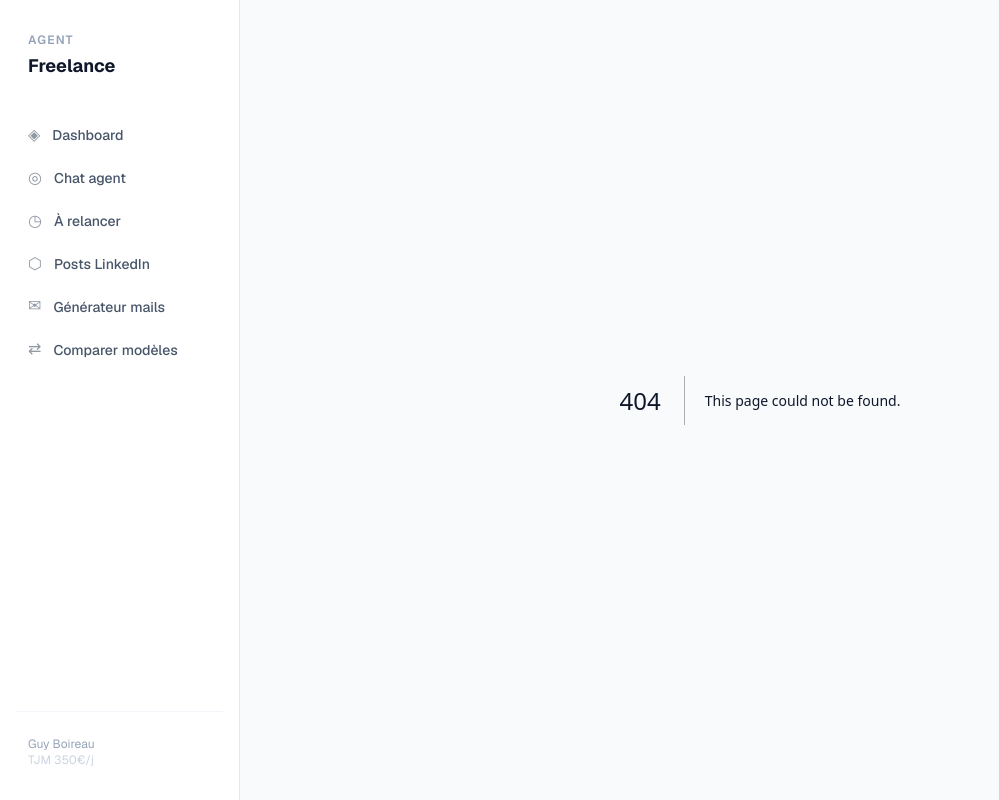
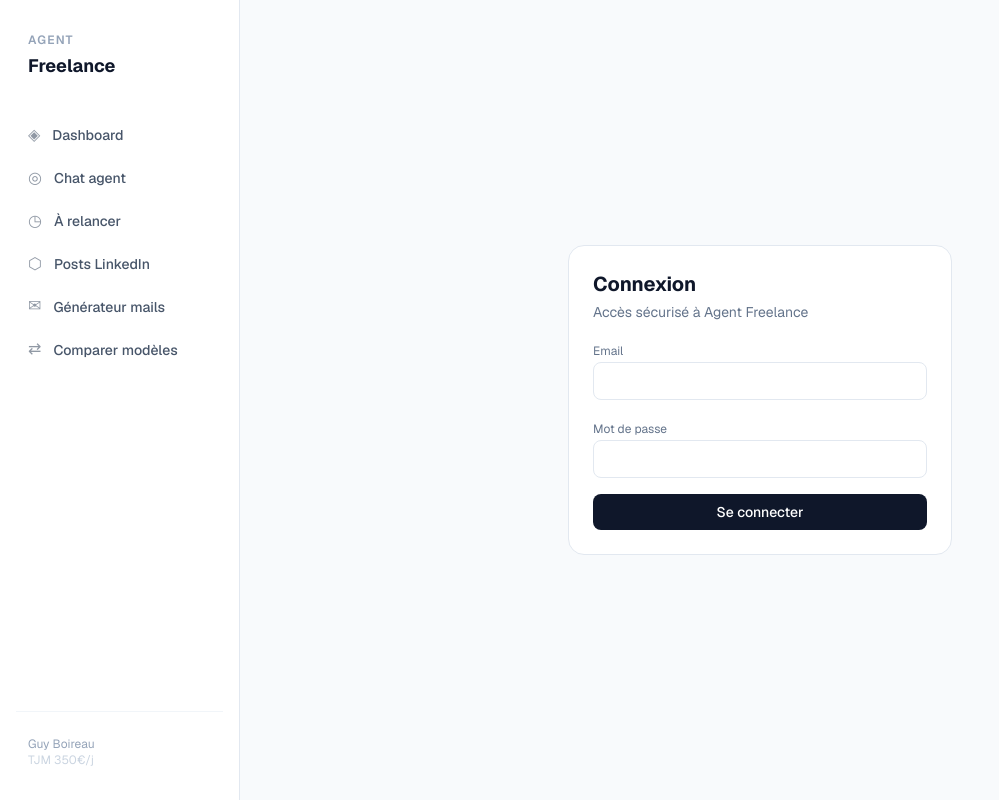
Before and after one commit to guyboireau/agent-freelance, a Next.js app: page /login in a window 1280 px wide. Before the commit this address had no page. Shown: the whole page, without its empty margins (0-999 px from the left). Built offline with nearby package versions, Linux system fonts and the light colour scheme.

Commit message:
build: fix next.js version to stable 15.1.0 and cleanup empty files

```diff
--- /dev/null
+++ b/app/login/page.tsx
@@ -0,0 +1,90 @@
+'use client'
+
+import { FormEvent, useMemo, useState } from 'react'
+import { useRouter, useSearchParams } from 'next/navigation'
+import { createClient } from '@/lib/supabase/client'
+
+export default function LoginPage() {
+  const router = useRouter()
+  const searchParams = useSearchParams()
+  const nextPath = useMemo(() => searchParams.get('next') || '/dashboard', [searchParams])
+
+  const [email, setEmail] = useState('')
+  const [password, setPassword] = useState('')
+  const [loading, setLoading] = useState(false)
+  const [error, setError] = useState('')
+
+  async function onSubmit(e: FormEvent) {
+    e.preventDefault()
+    setLoading(true)
+    setError('')
+
+    const supabase = createClient()
+    const { error: signInError } = await supabase.auth.signInWithPassword({
+      email,
+      password,
+    })
+
+    setLoading(false)
+
+    if (signInError) {
+      setError(signInError.message)
+      return
+    }
+
+    router.replace(nextPath)
+    router.refresh()
+  }
+
+  return (
+    <div className="min-h-screen flex items-center justify-center px-4" style={{ background: '#f8fafc' }}>
+      <form
+        onSubmit={onSubmit}
+        className="w-full max-w-sm rounded-2xl p-6 space-y-4"
+        style={{ background: '#ffffff', border: '1px solid #e2e8f0' }}
+      >
+        <div>
+          <h1 className="text-xl font-bold" style={{ color: '#0f172a' }}>Connexion</h1>
+          <p className="text-sm mt-1" style={{ color: '#64748b' }}>Accès sécurisé à Agent Freelance</p>
+        </div>
+
+        <div className="space-y-1">
+          <label className="text-xs" style={{ color: '#64748b' }}>Email</label>
+          <input
+            type="email"
+            required
+            value={email}
+            onChange={(e) => setEmail(e.target.value)}
+            className="w-full px-3 py-2 rounded-lg text-sm"
+            style={{ border: '1px solid #e2e8f0' }}
+          />
+        </div>
+
+        <div className="space-y-1">
+          <label className="text-xs" style={{ color: '#64748b' }}>Mot de passe</label>
+          <input
+            type="password"
+            required
+            value={password}
+            onChange={(e) => setPassword(e.target.value)}
+            className="w-full px-3 py-2 rounded-lg text-sm"
+            style={{ border: '1px solid #e2e8f0' }}
+          />
+        </div>
+
+        {error && (
+          <p className="text-sm" style={{ color: '#dc2626' }}>{error}</p>
+        )}
+
+        <button
+          type="submit"
+          disabled={loading}
+          className="w-full px-4 py-2 rounded-lg text-sm font-medium"
+          style={{ background: '#0f172a', color: '#ffffff', opacity: loading ? 0.7 : 1 }}
+        >
+          {loading ? 'Connexion...' : 'Se connecter'}
+        </button>
+      </form>
+    </div>
+  )
+}
--- /dev/null
+++ b/middleware.ts
@@ -0,0 +1,78 @@
+import { createServerClient } from '@supabase/ssr'
+import { NextRequest, NextResponse } from 'next/server'
+
+const PUBLIC_PATHS = new Set(['/login'])
+
+function isBypassed(pathname: string): boolean {
+  if (pathname.startsWith('/_next/')) return true
+  if (pathname.startsWith('/favicon.ico')) return true
+  if (pathname.startsWith('/api/webhooks/inbound-email')) return true
+  return false
+}
+
+export async function middleware(req: NextRequest) {
+  const { pathname } = req.nextUrl
+
+  if (isBypassed(pathname)) {
+    return NextResponse.next()
+  }
+
+  let response = NextResponse.next({
+    request: {
+      headers: req.headers,
+    },
+  })
+
+  const supabase = createServerClient(
+    process.env.NEXT_PUBLIC_SUPABASE_URL!,
+    process.env.NEXT_PUBLIC_SUPABASE_ANON_KEY!,
+    {
+      cookies: {
+        getAll() {
+          return req.cookies.getAll()
+        },
+        setAll(cookiesToSet) {
+          cookiesToSet.forEach(({ name, value, options }) => req.cookies.set(name, value))
+          response = NextResponse.next({
+            request: {
+              headers: req.headers,
+            },
+          })
+          cookiesToSet.forEach(({ name, value, options }) =>
+            response.cookies.set(name, value, options)
+          )
+        },
+      },
+    }
+  )
+
+  const {
+    data: { user },
+  } = await supabase.auth.getUser()
+
+  const isApi = pathname.startsWith('/api/')
+  const isPublic = PUBLIC_PATHS.has(pathname)
+
+  if (!user && isApi) {
+    return NextResponse.json({ error: 'Unauthorized' }, { status: 401 })
+  }
+
+  if (!user && !isPublic) {
+    const url = req.nextUrl.clone()
+    url.pathname = '/login'
+    url.searchParams.set('next', pathname)
+    return NextResponse.redirect(url)
+  }
+
+  if (user && pathname === '/login') {
+    const url = req.nextUrl.clone()
+    url.pathname = '/dashboard'
+    return NextResponse.redirect(url)
+  }
+
+  return response
+}
+
+export const config = {
+  matcher: ['/((?!_next/static|_next/image|favicon.ico).*)'],
+}
--- a/package.json
+++ b/package.json
@@ -17,9 +17,9 @@
     "@supabase/ssr": "^0.10.2",
     "@supabase/supabase-js": "^2.103.3",
     "ai": "^4.3.19",
-    "next": "16.2.4",
-    "react": "19.2.4",
-    "react-dom": "19.2.4",
+    "next": "^15.1.0",
+    "react": "^19.0.0",
+    "react-dom": "^19.0.0",
     "react-markdown": "^10.1.0",
     "remark-gfm": "^4.0.1",
     "zod": "^3.25.76"
```
Also changed, not shown: 2 other files (tests, documents, lock files or other folders).
